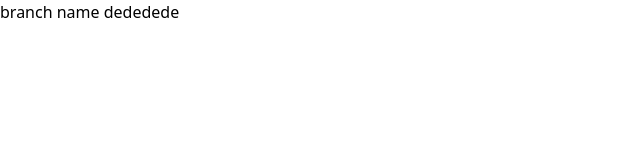
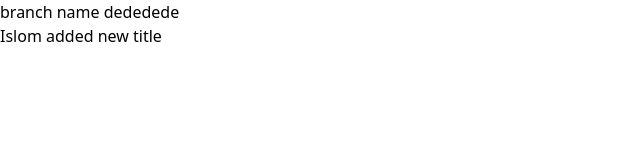
Before and after one commit to fatkhullayevsadulloxon/test, a plain HTML site: page index.html in a window 1280 px wide. Shown: the whole page, without its empty margins (0-640 px from the left). Drawn offline with nearby package versions, Linux system fonts and the light colour scheme.

Commit message:
Islom added new title

```diff
--- a/index.html
+++ b/index.html
@@ -10,6 +10,7 @@
 <body>
     <h1>branch name dededede</h1>
 
+    <h1>Islom added new title</h1>
 
     <script src=" https://cdn.tailwindcss.com">
     </script>
```
